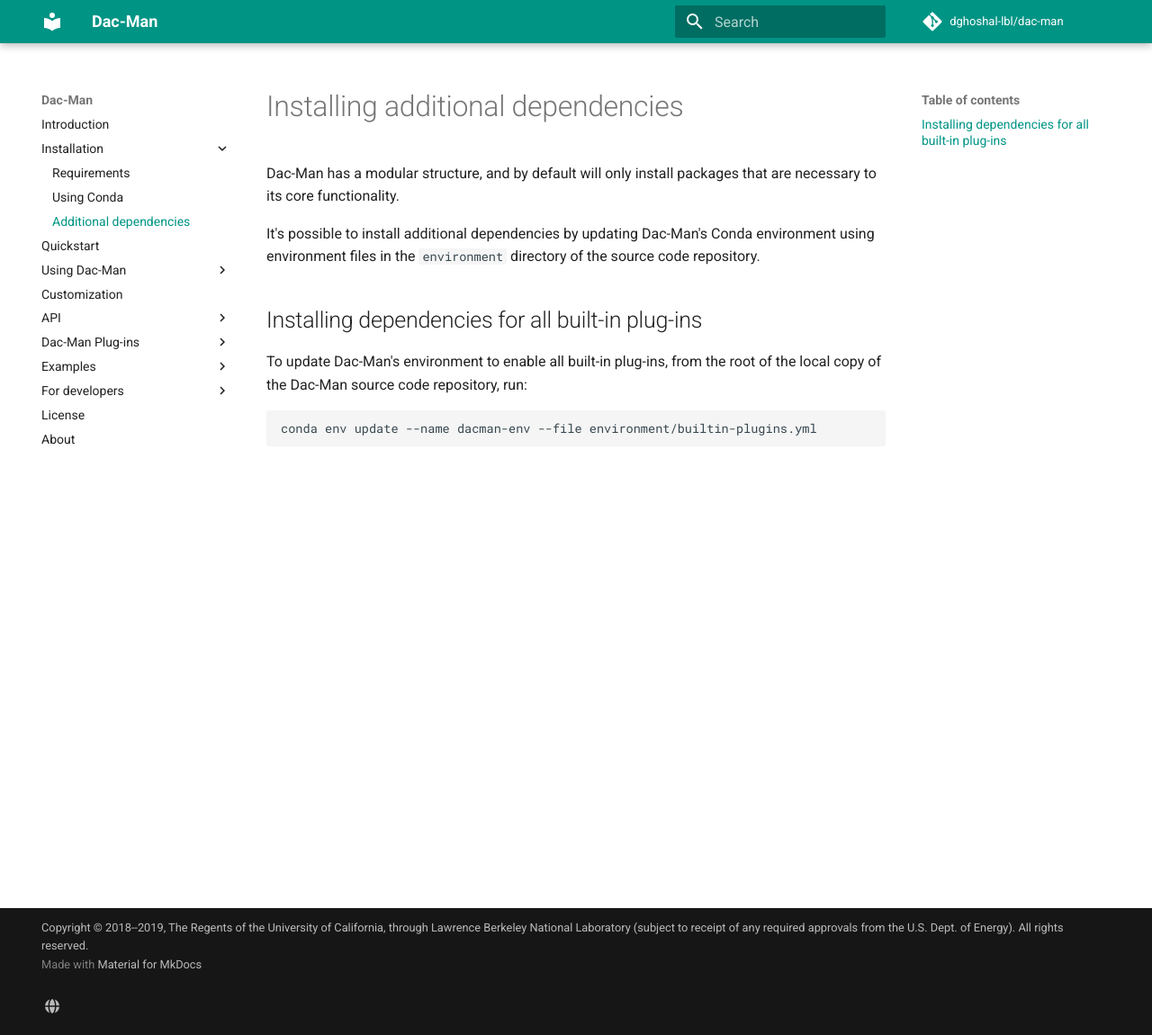
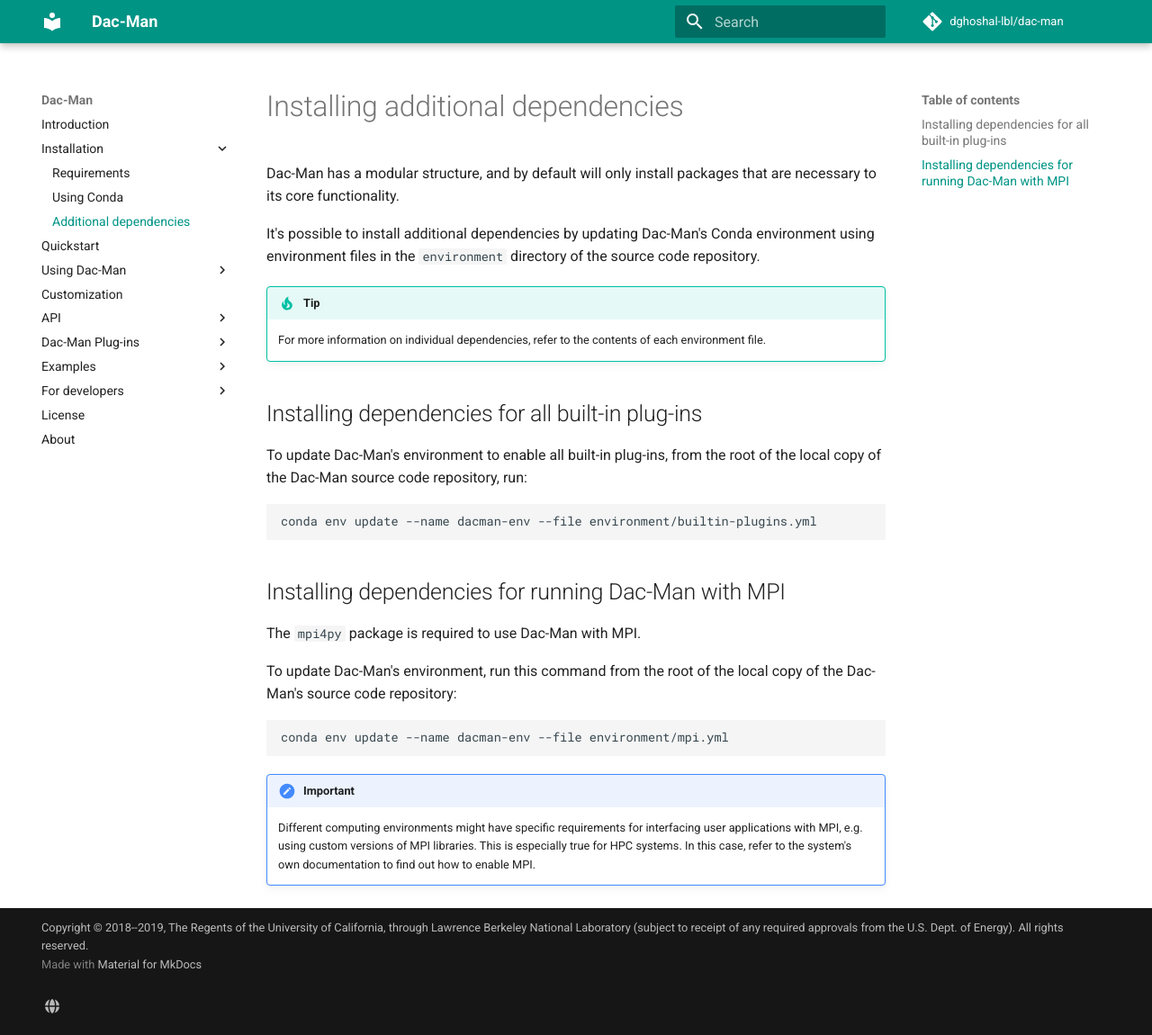
Before and after one commit to deduce-dev/dac-man, an MkDocs documentation site: the page built from docs/install/dependencies.md, in a window 1280 px wide and 1150 px high. Shown: the whole window at 90% size. Built offline with MkDocs 1.6.1 and Material for MkDocs 9.7.7, drawn with Linux system fonts in a browser that asks for light colours; comment, search, counter and statistics services are not loaded.

Commit message:
Add installation steps for MPI dependencies

````diff
--- a/docs/install/dependencies.md
+++ b/docs/install/dependencies.md
@@ -4,6 +4,9 @@
 
 It's possible to install additional dependencies by updating Dac-Man's Conda environment
 using environment files in the `environment` directory of the source code repository.
+
+!!! tip
+    For more information on individual dependencies, refer to the contents of each environment file.
 
 ## Installing dependencies for all built-in plug-ins
 
@@ -14,3 +17,17 @@
 ```sh
 conda env update --name dacman-env --file environment/builtin-plugins.yml
 ```
+
+## Installing dependencies for running Dac-Man with MPI
+
+The `mpi4py` package is required to use Dac-Man with MPI.
+
+To update Dac-Man's environment, run this command from the root of the local copy
+of the Dac-Man's source code repository:
+
+```sh
+conda env update --name dacman-env --file environment/mpi.yml
+```
+
+!!! important
+    Different computing environments might have specific requirements for interfacing user applications with MPI, e.g. using custom versions of MPI libraries. This is especially true for HPC systems. In this case, refer to the system's own documentation to find out how to enable MPI.
````
Also changed, not shown: docs/use/hpc.md (+6 -0 lines), 1 other file.
